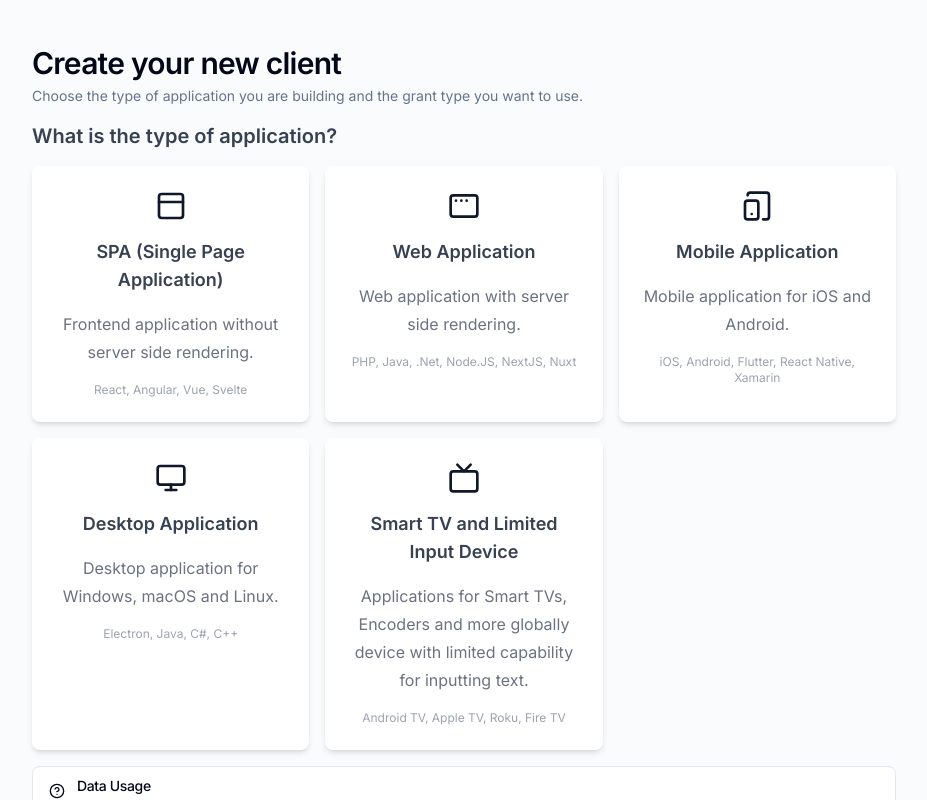
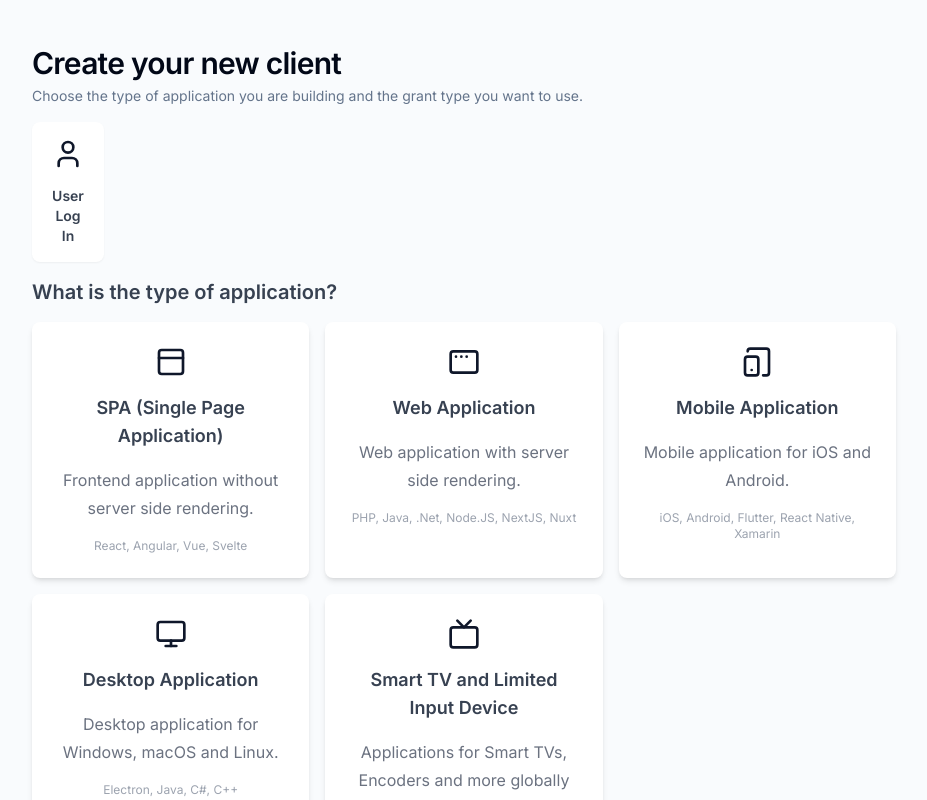
Before and after one commit to cerberauth/nacho, a Next.js app: page /client/create in a window 1280 px wide. Both pictures are taken after a click on the element 420 px from the left and 264 px from the top of the page. Shown: the top 800 px of the page, without its empty margins (176-1103 px from the left). Built offline with nearby package versions, Linux system fonts and the light colour scheme.

Commit message:
feat: add ability to make a new choice

```diff
--- a/app/client/create/page.tsx
+++ b/app/client/create/page.tsx
@@ -65,6 +65,23 @@ export default function CreateClient() {
     sessionStorage.setItem(sessionStorageItem, JSON.stringify(data))
   }, [hasBeenInitialized, data])
 
+  function onApplicationTypeChange(type: ApplicationType | null) {
+    if (type === null) {
+      form.resetField('applicationType')
+      return
+    }
+
+    form.setValue('applicationType', type)
+  }
+
+  function onGrantTypeChange(grantTypes: GrantType[]) {
+    form.setValue('grantTypes', grantTypes)
+  }
+
+  function onTokenEndpointAuthMethodChange(authMethods: TokenEndpointAuthMethod[]) {
+    form.setValue('tokenEndpointAuthMethod', authMethods)
+  }
+
   function onSubmit(data: z.infer<typeof createClientSchema>) {
     const client: OAuthClient = {
       ...data,
@@ -94,9 +111,9 @@ export default function CreateClient() {
           </div>
           <div className="divide-y divide-gray-200">
             <ChooseGrantType
-              onApplicationTypeChange={type => form.setValue('applicationType', type)}
-              onGrantTypeChange={grantTypes => form.setValue('grantTypes', grantTypes)}
-              onTokenEndpointAuthMethodChange={authMethods => form.setValue('tokenEndpointAuthMethod', authMethods)}
+              onApplicationTypeChange={onApplicationTypeChange}
+              onGrantTypeChange={onGrantTypeChange}
+              onTokenEndpointAuthMethodChange={onTokenEndpointAuthMethodChange}
             />
           </div>
 
--- a/components/application-type/application-type-choice.tsx
+++ b/components/application-type/application-type-choice.tsx
@@ -1,6 +1,6 @@
 import { AppWindowMac, Monitor, PanelTop, Server, SquareTerminal, TabletSmartphone, Tv } from 'lucide-react'
 import { ApplicationType, applicationTypes } from '../../lib/consts'
-import { ChoiceCard, ChoiceCardOption } from '@/components/choice-card'
+import { ChoiceCard, ChoiceCardOption, MiniChoiceCard } from '@/components/choice-card'
 import { ApplicationTypeIcon } from './application-type-icon'
 
 type ApplicationTypeGridProps = {
@@ -27,3 +27,20 @@ export function ApplicationTypeChoice({ withUserInteraction, onChange }: Applica
     </>
   )
 }
+
+type MiniApplicationTypeChosenCardProps = {
+  className?: string
+  applicationType: ApplicationType
+  onClick: () => void
+}
+
+export function MiniApplicationTypeChosenCard({ className, applicationType, onClick }: MiniApplicationTypeChosenCardProps) {
+  const option = applicationTypes.find(option => option.value === applicationType)
+  if (!option) {
+    return null
+  }
+
+  return (
+    <MiniChoiceCard className={className} icon={<ApplicationTypeIcon type={applicationType} />} title={option.label || ''} onClick={onClick} />
+  )
+}
--- a/components/bff-choice.tsx
+++ b/components/bff-choice.tsx
@@ -1,5 +1,5 @@
 import { Check, X } from 'lucide-react'
-import { ChoiceCard, type ChoiceCardOption } from '@/components/choice-card'
+import { ChoiceCard, MiniChoiceCard, type ChoiceCardOption } from '@/components/choice-card'
 
 const bffOptions: Array<ChoiceCardOption<boolean>> = [
   {
@@ -40,3 +40,20 @@ export function BffChoice({ onChange }: BffChoiceProps) {
     </div>
   )
 }
+
+type MiniBffChoiceCardProps = {
+  className?: string
+  bff: boolean
+  onClick: () => void
+}
+
+export function MiniBffChoiceCard({ className, bff, onClick }: MiniBffChoiceCardProps) {
+  const option = bffOptions.find(option => option.value === bff)
+  if (!option) {
+    return null
+  }
+
+  return (
+    <MiniChoiceCard className={className} icon={option.icon} title={option.label} onClick={onClick} />
+  )
+}
--- a/components/choice-card.tsx
+++ b/components/choice-card.tsx
@@ -1,6 +1,6 @@
 import clsx from 'clsx'
 
-export interface ChoiceCardOption<T=string> {
+export interface ChoiceCardOption<T = string> {
   id: string
   value: T
   label: string
@@ -36,3 +36,24 @@ export function ChoiceCard({ title, description, icon, onClick, technologies, cl
     </div>
   )
 }
+
+type MiniChoiceCardProps = {
+  className?: string
+  icon: React.ReactNode
+  title: string
+  onClick: () => void
+}
+
+export function MiniChoiceCard({ className, icon, title, onClick }: MiniChoiceCardProps) {
+  return (
+    <div
+      onClick={onClick}
+      className={clsx("bg-white dark:bg-gray-950 rounded-lg shadow-sm p-4 hover:bg-gray-50 dark:hover:bg-gray-800 transition-colors cursor-pointer", className)}
+    >
+      <div className="flex flex-col items-center space-y-4">
+        {icon}
+        <h3 className="w-full max-w-10 text-sm text-center font-semibold">{title}</h3>
+      </div>
+    </div>
+  )
+}
--- a/components/choose-grant-type.tsx
+++ b/components/choose-grant-type.tsx
@@ -2,14 +2,14 @@ import { usePlausible } from 'next-plausible'
 import { useState } from 'react'
 
 import { ApplicationType, GrantType, TokenEndpointAuthMethod } from '@/lib/consts'
-import { WithUserInteractionChoice } from './with-user-interaction-choice'
-import { ApplicationTypeChoice } from './application-type/application-type-choice'
-import { BffChoice } from './bff-choice'
+import { MiniUserInteractionChoiceCard, WithUserInteractionChoice } from './with-user-interaction-choice'
+import { ApplicationTypeChoice, MiniApplicationTypeChosenCard } from './application-type/application-type-choice'
+import { BffChoice, MiniBffChoiceCard } from './bff-choice'
 
 const withSecretTokenEndpointAuthMethod = [TokenEndpointAuthMethod.clientSecretBasic, TokenEndpointAuthMethod.clientSecretPost, TokenEndpointAuthMethod.mtls]
 
 type ChooseGrantTypeProps = {
-  onApplicationTypeChange?: (type: ApplicationType) => void
+  onApplicationTypeChange?: (type: ApplicationType | null) => void
   onGrantTypeChange: (grantTypes: Array<GrantType>) => void
   onTokenEndpointAuthMethodChange: (method: Array<TokenEndpointAuthMethod>) => void
 }
@@ -20,16 +20,17 @@ export function ChooseGrantType({ onApplicationTypeChange, onGrantTypeChange, on
   const [applicationType, setApplicationType] = useState<ApplicationType | null>(null)
   const [bff, setBff] = useState<boolean | null>(null)
 
-  const handleUserInteractionChange = (withUserInteraction: boolean) => {
+  const handleUserInteractionChange = (withUserInteraction: boolean | null) => {
+    handleApplicationTypeChange(null)
     plausible('userInteractionChoice', { props: { withUserInteraction } })
     setWithUserInteraction(withUserInteraction)
   }
 
-  const handleApplicationTypeChange = (type: ApplicationType) => {
+  const handleApplicationTypeChange = (type: ApplicationType | null) => {
     plausible('applicationTypeChoice', { props: { applicationType: type } })
     setApplicationType(type)
     if (typeof onApplicationTypeChange === 'function') {
-      onApplicationTypeChange(ApplicationType[type])
+      onApplicationTypeChange(type)
     }
 
     let grantTypes: Array<GrantType> = []
@@ -61,13 +62,17 @@ export function ChooseGrantType({ onApplicationTypeChange, onGrantTypeChange, on
         grantTypes = [GrantType.clientCredentials]
         tokenEndpointAuthMethod = withSecretTokenEndpointAuthMethod
         break
+
+      default:
+        handleBffChange(null)
+        break
     }
 
     onGrantTypeChange(grantTypes)
     onTokenEndpointAuthMethodChange(tokenEndpointAuthMethod)
   }
 
-  const handleBffChange = (value: boolean) => {
+  const handleBffChange = (value: boolean | null) => {
     plausible('bffChoice', { props: { bff: value } })
     setBff(value)
     onTokenEndpointAuthMethodChange(value ? withSecretTokenEndpointAuthMethod : [TokenEndpointAuthMethod.none])
@@ -75,11 +80,25 @@ export function ChooseGrantType({ onApplicationTypeChange, onGrantTypeChange, on
 
   return (
     <div className="text-base leading-6 space-y-4 text-gray-700 sm:leading-7">
-      {!withUserInteraction && (
+      <div className="flex items-center space-x-2">
+        {withUserInteraction !== null && (
+          <MiniUserInteractionChoiceCard withUserInteraction={withUserInteraction} onClick={() => handleUserInteractionChange(null)} />
+        )}
+
+        {applicationType && (
+          <MiniApplicationTypeChosenCard applicationType={applicationType} onClick={() => handleApplicationTypeChange(null)} />
+        )}
+
+        {bff !== null && (
+          <MiniBffChoiceCard bff={bff} onClick={() => handleBffChange(null)} />
+        )}
+      </div>
+
+      {withUserInteraction === null && (
         <WithUserInteractionChoice onChange={handleUserInteractionChange} />
       )}
 
-      {withUserInteraction && !applicationType && (
+      {withUserInteraction !== null && !applicationType && (
         <ApplicationTypeChoice
           withUserInteraction={withUserInteraction}
           onChange={handleApplicationTypeChange}
--- a/components/with-user-interaction-choice.tsx
+++ b/components/with-user-interaction-choice.tsx
@@ -1,5 +1,5 @@
 import { Server, User } from 'lucide-react'
-import { ChoiceCard, type ChoiceCardOption } from "@/components/choice-card"
+import { ChoiceCard, MiniChoiceCard, type ChoiceCardOption } from "@/components/choice-card"
 
 const userInteractionOptions: Array<ChoiceCardOption<boolean>> = [
   {
@@ -40,3 +40,20 @@ export function WithUserInteractionChoice({ onChange }: WithUserInteractionChoic
     </>
   )
 }
+
+type MiniUserInteractionChoiceCardProps = {
+  className?: string
+  withUserInteraction: boolean
+  onClick: () => void
+}
+
+export function MiniUserInteractionChoiceCard({ className, withUserInteraction, onClick }: MiniUserInteractionChoiceCardProps) {
+  const option = userInteractionOptions.find(option => option.value === withUserInteraction)
+  if (!option) {
+    return null
+  }
+
+  return (
+    <MiniChoiceCard className={className} icon={option.icon} title={option.label} onClick={onClick} />
+  )
+}
```
